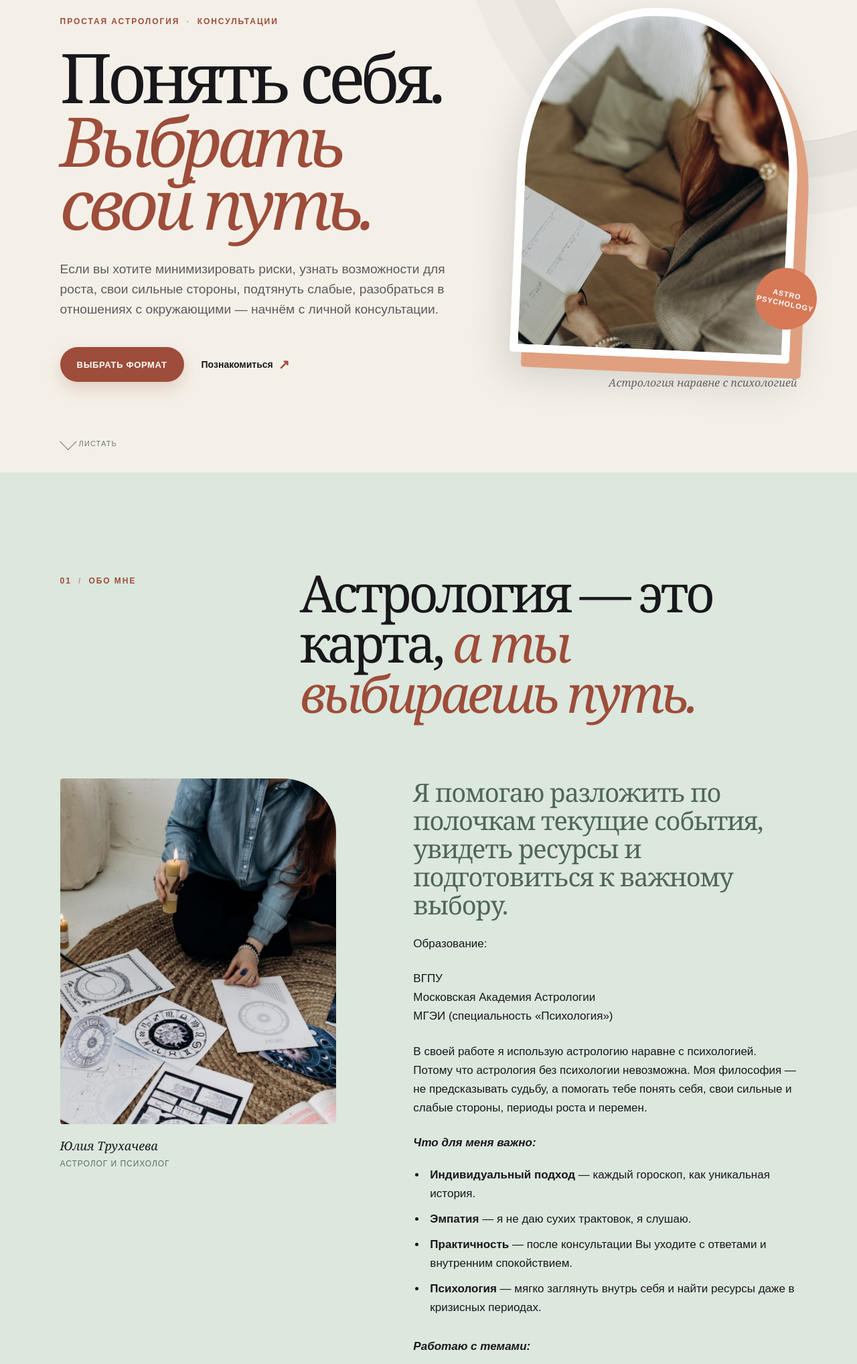
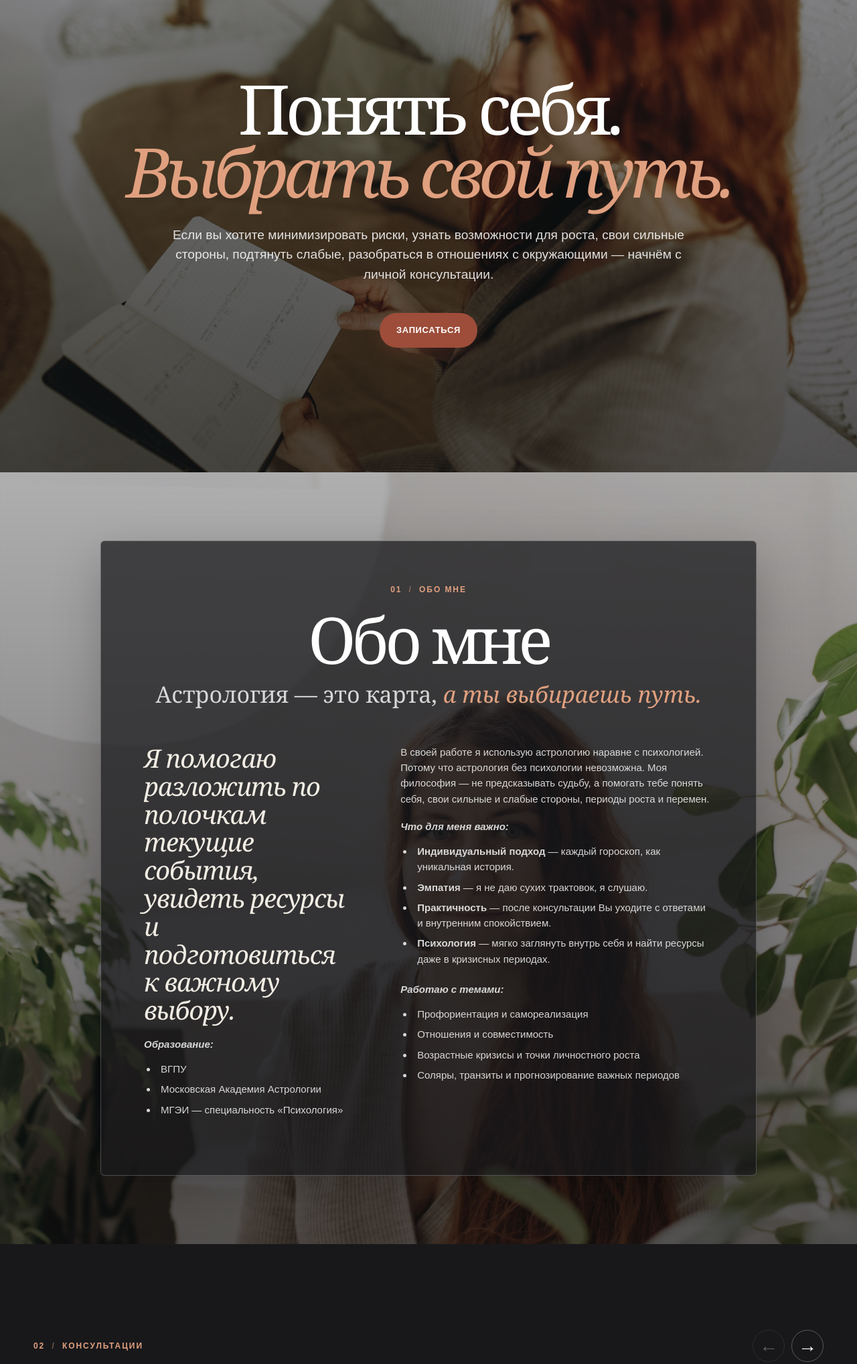
Before and after one commit to T-Damer/simply-astro, a plain HTML site: page index.html in a window 1280 px wide. Shown: the part 95-2131 px from the top of the page at 67% size. Drawn offline with Linux system fonts and the light colour scheme.

Commit message:
Polish astrology landing page

```diff
--- a/index.html
+++ b/index.html
@@ -5,57 +5,58 @@
   <meta name="viewport" content="width=device-width, initial-scale=1.0">
   <meta name="description" content="Профориентация и самореализация, прогнозирование важных периодов жизни, помощь в переходный период.">
   <title>Простая астрология</title>
+  <meta property="og:type" content="website">
+  <meta property="og:title" content="Юлия Трухачева — Простая астрология">
+  <meta property="og:description" content="Астрология и психология для самореализации, отношений и точек роста.">
+  <meta property="og:image" content="assets/og-image.png">
+  <meta property="og:image:width" content="1200">
+  <meta property="og:image:height" content="630">
+  <meta property="og:image:alt" content="Юлия Трухачева — астрология и психология">
+  <meta name="twitter:card" content="summary_large_image">
+  <meta name="twitter:title" content="Юлия Трухачева — Простая астрология">
+  <meta name="twitter:description" content="Астрология и психология для самореализации, отношений и точек роста.">
+  <meta name="twitter:image" content="assets/og-image.png">
+  <link rel="icon" type="image/svg+xml" href="assets/favicon.svg">
+  <link rel="alternate icon" type="image/png" href="assets/favicon.png">
   <link rel="stylesheet" href="styles.css">
 </head>
 <body class="page">
   <main class="page__content">
-    <section class="hero" id="top">
+    <section class="hero" id="top" aria-labelledby="hero-title">
       <div class="hero__content">
-        <p class="section-label hero__label">Простая астрология <span>·</span> консультации</p>
-        <h1 class="hero__title">Понять себя.<br><em>Выбрать свой путь.</em></h1>
+        <h1 class="hero__title" id="hero-title">Понять себя.<br><em>Выбрать свой путь.</em></h1>
         <p class="hero__description">
           Если вы хотите минимизировать риски, узнать возможности для роста,
           свои сильные стороны, подтянуть слабые, разобраться в отношениях
           с окружающими — начнём с личной консультации.
         </p>
         <div class="hero__actions">
-          <a class="button button--primary" href="#services">Выбрать формат</a>
-          <a class="text-link" href="#about">Познакомиться <span aria-hidden="true">↗</span></a>
+          <a class="button button--primary" href="#contacts">Записаться</a>
         </div>
       </div>
-
-      <div class="hero__media">
-        <div class="hero__image-frame">
-          <img class="hero__image" src="assets/images/IMG_7419.JPG" alt="Консультация и запись наблюдений">
-        </div>
-        <div class="hero__badge" aria-hidden="true">ASTRO<br>PSYCHOLOGY</div>
-        <p class="hero__caption">Астрология наравне с психологией</p>
-      </div>
-
-      <a class="scroll-hint" href="#about" aria-label="Перейти к разделу «Обо мне»">
-        <span class="scroll-hint__icon" aria-hidden="true"></span>
-        <span class="scroll-hint__text">Листать</span>
-      </a>
     </section>
 
-    <section class="about" id="about">
+    <section class="about" id="about" aria-labelledby="about-title">
+      <div class="about__card">
         <div class="about__header">
           <p class="section-label">01 <span>/</span> обо мне</p>
-        <h2 class="about__title">Астрология — это карта, <em>а ты выбираешь путь.</em></h2>
+          <h2 class="about__title" id="about-title">Обо мне</h2>
+          <p class="about__subtitle">Астрология — это карта, <em>а ты выбираешь путь.</em></p>
         </div>
 
         <div class="about__body">
-        <div class="about__media">
-          <img class="about__image" src="assets/images/IMGL6069.jpg" alt="Юлия Трухачева">
-          <p class="about__caption">Юлия Трухачева<br><span>астролог и психолог</span></p>
+          <div class="about__column about__text">
+            <p class="about__lead">Я помогаю разложить по полочкам текущие события, увидеть ресурсы и подготовиться к важному выбору.</p>
+
+            <p><strong><em>Образование:</em></strong></p>
+            <ul class="about__education">
+              <li>ВГПУ</li>
+              <li>Московская Академия Астрологии</li>
+              <li>МГЭИ — специальность «Психология»</li>
+            </ul>
           </div>
 
-        <div class="about__text">
-          <p class="about__lead">Я помогаю разложить по полочкам текущие события, увидеть ресурсы и подготовиться к важному выбору.</p>
-
-          <p>Образование:</p>
-          <p>ВГПУ<br>Московская Академия Астрологии<br>МГЭИ (специальность «Психология»)</p>
-
+          <div class="about__column about__text">
             <p>
               В своей работе я использую астрологию наравне с психологией.
               Потому что астрология без психологии невозможна. Моя философия —
@@ -80,16 +81,19 @@
             </ul>
           </div>
         </div>
+      </div>
     </section>
 
-    <section class="services" id="services" aria-labelledby="services-title">
+    <section class="services" id="services" aria-labelledby="services-label">
       <div class="services__header">
-        <p class="section-label">02 <span>/</span> консультации</p>
-        <h2 class="services__title" id="services-title">Выберите формат работы</h2>
-        <p class="services__hint">Карточки можно листать в сторону</p>
+        <p class="section-label" id="services-label">02 <span>/</span> консультации</p>
+        <div class="services__controls" aria-label="Навигация по форматам">
+          <button class="services__arrow" type="button" data-services-direction="prev" aria-label="Предыдущая карточка" aria-controls="services-track">←</button>
+          <button class="services__arrow" type="button" data-services-direction="next" aria-label="Следующая карточка" aria-controls="services-track">→</button>
+        </div>
       </div>
 
-      <div class="services__track" role="list">
+      <div class="services__track" id="services-track" role="list">
         <article class="service-card" role="listitem">
           <div class="service-card__number">01</div>
           <img class="service-card__image" src="assets/images/IMGL6008.jpg" alt="Анализ карты под запрос">
@@ -166,5 +170,6 @@
       </ul>
     </section>
   </main>
+  <script src="script.js" defer></script>
 </body>
 </html>
--- a/styles.css
+++ b/styles.css
@@ -59,57 +59,48 @@ a {
 
 .hero {
   display: grid;
-  grid-template-columns: minmax(0, 1fr) minmax(340px, .72fr);
-  gap: clamp(40px, 8vw, 120px);
-  align-items: center;
-  min-height: min(900px, 100svh);
-  padding: 80px max(24px, 7vw) 96px;
+  min-height: min(820px, 100svh);
+  padding: 80px max(24px, 7vw);
   position: relative;
   overflow: hidden;
-  background: var(--color-paper);
-}
-
-.hero::before {
-  width: 58vw;
-  height: 58vw;
-  position: absolute;
-  top: -34vw;
-  right: -20vw;
-  border: 1px solid rgba(24, 23, 27, .12);
-  border-radius: 50%;
-  box-shadow: 0 0 0 54px rgba(24, 23, 27, .03), 0 0 0 108px rgba(24, 23, 27, .025);
-  content: "";
+  place-items: center;
+  isolation: isolate;
+  background:
+    linear-gradient(180deg, rgba(20, 17, 15, .42), rgba(20, 17, 15, .68)),
+    url("assets/images/IMG_7419.JPG") center / cover no-repeat;
 }
 
 .hero__content {
-  max-width: 690px;
+  max-width: 980px;
   position: relative;
   z-index: 1;
-}
-
-.hero__label {
-  color: var(--color-accent-dark);
+  text-align: center;
 }
 
 .hero__title {
-  margin: 28px 0 0;
+  margin: 24px 0 0;
   font-family: var(--font-serif);
   font-size: clamp(56px, 8vw, 116px);
   font-weight: 400;
   letter-spacing: -.07em;
   line-height: .92;
+  color: #fff;
 }
 
-.hero__title em,
+.hero__title em {
+  color: var(--color-contact);
+  font-style: italic;
+}
+
 .about__title em {
   color: var(--color-accent-dark);
   font-style: italic;
 }
 
 .hero__description {
-  max-width: 600px;
-  margin: 36px 0 0;
-  color: #5d5a5d;
+  max-width: 820px;
+  margin: 32px auto 0;
+  color: rgba(255, 255, 255, .86);
   font-size: clamp(17px, 1.5vw, 21px);
   line-height: 1.55;
 }
@@ -119,6 +110,7 @@ a {
   flex-wrap: wrap;
   gap: 26px;
   align-items: center;
+  justify-content: center;
   margin-top: 42px;
 }
 
@@ -160,192 +152,95 @@ a {
   background: #f2ede4;
 }
 
-.text-link {
-  display: inline-flex;
-  gap: 8px;
-  align-items: center;
-  color: var(--color-ink);
-  font-size: 14px;
-  font-weight: 700;
-  text-decoration: none;
+.about {
+  display: grid;
+  min-height: min(900px, 100svh);
+  padding: clamp(56px, 8vw, 104px) max(24px, 7vw);
+  position: relative;
+  place-items: center;
+  isolation: isolate;
+  color: #fff;
+  background:
+    linear-gradient(180deg, rgba(20, 17, 15, .3), rgba(20, 17, 15, .68)),
+    url("assets/images/IMGL6008.jpg") center 22% / cover no-repeat;
 }
 
-.text-link span {
-  color: var(--color-accent-dark);
-  font-size: 20px;
-  transition: transform .2s ease;
-}
-
-.text-link:hover span {
-  transform: translate(3px, -3px);
-}
-
-.hero__media {
-  max-width: 520px;
-  position: relative;
-  justify-self: end;
-  z-index: 1;
-}
-
-.hero__image-frame {
-  aspect-ratio: 4 / 5;
-  overflow: hidden;
-  border: 12px solid #fff;
-  border-radius: 48% 48% 5px 5px;
-  box-shadow: 18px 22px 0 var(--color-contact), 0 26px 60px rgba(24, 23, 27, .18);
-  transform: rotate(2.5deg);
-}
-
-.hero__image {
-  width: 100%;
-  height: 100%;
-  object-fit: cover;
-  filter: saturate(.82);
-}
-
-.hero__badge {
-  display: grid;
-  width: 92px;
-  height: 92px;
-  position: absolute;
-  right: -30px;
-  bottom: 90px;
-  place-items: center;
-  border-radius: 50%;
-  color: #fff;
-  background: var(--color-accent);
-  font-size: 11px;
-  font-weight: 700;
-  letter-spacing: .08em;
-  line-height: 1.3;
-  text-align: center;
-  transform: rotate(12deg);
-}
-
-.hero__caption {
-  margin: 26px 0 0;
-  color: #6c6769;
-  font-family: var(--font-serif);
-  font-size: 16px;
-  font-style: italic;
-  text-align: right;
-}
-
-.scroll-hint {
-  display: flex;
-  gap: 10px;
-  align-items: center;
-  position: absolute;
-  bottom: 34px;
-  left: max(24px, 7vw);
-  color: #777175;
-  font-size: 11px;
-  letter-spacing: .1em;
-  text-decoration: none;
-  text-transform: uppercase;
-}
-
-.scroll-hint__icon {
-  width: 18px;
-  height: 18px;
-  border-right: 1px solid currentColor;
-  border-bottom: 1px solid currentColor;
-  transform: rotate(45deg) translateY(-4px);
-}
-
-.about {
-  padding: clamp(100px, 12vw, 170px) max(24px, 7vw);
-  color: var(--color-ink);
-  background: var(--color-soft);
-}
-
-.about__header,
-.about__body {
-  width: min(100%, var(--content-width));
-  margin-inline: auto;
+.about__card {
+  width: min(100%, 980px);
+  padding: clamp(32px, 5vw, 64px);
+  border: 1px solid rgba(255, 255, 255, .22);
+  border-radius: 6px;
+  background: rgba(24, 24, 27, .72);
+  box-shadow: 0 24px 70px rgba(0, 0, 0, .22);
 }
 
 .about__header {
-  display: grid;
-  grid-template-columns: .6fr 1.4fr;
-  gap: 40px;
-  align-items: start;
+  width: auto;
+  margin-inline: auto;
+  text-align: center;
+}
+
+.about__header .section-label {
+  color: var(--color-contact);
 }
 
 .about__title {
-  max-width: 800px;
-  margin: -12px 0 0;
+  margin: 18px 0 0;
   font-family: var(--font-serif);
-  font-size: clamp(42px, 6vw, 80px);
+  font-size: clamp(52px, 8vw, 96px);
   font-weight: 400;
   letter-spacing: -.06em;
   line-height: .98;
 }
 
+.about__subtitle {
+  margin: 18px 0 0;
+  color: rgba(255, 255, 255, .8);
+  font-family: var(--font-serif);
+  font-size: clamp(22px, 3vw, 34px);
+  line-height: 1.05;
+}
+
+.about__subtitle em {
+  color: var(--color-contact);
+}
+
 .about__body {
   display: grid;
-  grid-template-columns: minmax(250px, .72fr) minmax(0, 1fr);
-  gap: clamp(48px, 9vw, 140px);
+  grid-template-columns: .8fr 1.2fr;
+  gap: clamp(32px, 6vw, 72px);
+  width: auto;
   align-items: start;
-  margin-top: 90px;
-}
-
-.about__media {
-  position: sticky;
-  top: 32px;
-}
-
-.about__image {
-  width: 100%;
-  aspect-ratio: 4 / 5;
-  object-fit: cover;
-  border-radius: 4px 80px 4px 4px;
-  filter: saturate(.8);
-}
-
-.about__caption {
-  margin: 20px 0 0;
-  font-family: var(--font-serif);
-  font-size: 18px;
-  font-style: italic;
-  line-height: 1.35;
-}
-
-.about__caption span {
-  color: #5c705e;
-  font-family: var(--font-sans);
-  font-size: 12px;
-  font-style: normal;
-  letter-spacing: .08em;
-  text-transform: uppercase;
+  margin-top: clamp(36px, 5vw, 56px);
 }
 
 .about__text {
-  max-width: 640px;
-  font-size: 17px;
-  line-height: 1.65;
+  max-width: none;
+  color: rgba(255, 255, 255, .82);
+  font-size: 15px;
+  line-height: 1.55;
 }
 
 .about__text p {
-  margin: 0 0 24px;
+  margin: 0 0 18px;
 }
 
 .about__lead {
-  max-width: 570px;
-  color: #4f6755;
+  color: #f2ede4;
   font-family: var(--font-serif);
   font-size: clamp(25px, 3vw, 38px);
+  font-style: italic;
   letter-spacing: -.03em;
   line-height: 1.1;
 }
 
 .about__text ul {
-  margin: -4px 0 30px;
+  margin: -4px 0 22px;
   padding-left: 20px;
 }
 
 .about__text li {
-  margin: 10px 0;
+  margin: 7px 0;
   padding-left: 5px;
 }
 
@@ -356,6 +251,9 @@ a {
 }
 
 .services__header {
+  display: flex;
+  align-items: center;
+  justify-content: space-between;
   width: min(100% - 48px, var(--content-width));
   margin-inline: auto;
 }
@@ -364,28 +262,44 @@ a {
   color: var(--color-contact);
 }
 
-.services__title {
-  max-width: 720px;
-  margin: 22px 0 0;
-  font-family: var(--font-serif);
-  font-size: clamp(48px, 7vw, 92px);
-  font-weight: 400;
-  letter-spacing: -.07em;
-  line-height: .95;
+.services__controls {
+  display: flex;
+  gap: 10px;
 }
 
-.services__hint {
-  margin: 20px 0 0;
-  color: var(--color-card-muted);
-  font-size: 15px;
+.services__arrow {
+  display: grid;
+  width: 48px;
+  height: 48px;
+  place-items: center;
+  border: 1px solid rgba(255, 255, 255, .28);
+  border-radius: 50%;
+  color: #fff;
+  background: transparent;
+  cursor: pointer;
+  font: 28px/1 var(--font-sans);
+  transition: background-color .2s ease, border-color .2s ease, color .2s ease;
+}
+
+.services__arrow:hover:not(:disabled),
+.services__arrow:focus-visible {
+  border-color: var(--color-contact);
+  color: var(--color-ink);
+  background: var(--color-contact);
+}
+
+.services__arrow:disabled {
+  cursor: default;
+  opacity: .3;
 }
 
 .services__track {
   display: flex;
   gap: 20px;
   overflow-x: auto;
-  margin-top: 56px;
-  padding: 0 max(24px, calc((100vw - var(--content-width)) / 2)) 28px;
+  width: min(calc(100% - 48px), var(--content-width));
+  margin: 36px auto 0;
+  padding: 0 0 28px;
   scroll-snap-type: x mandatory;
   scrollbar-color: var(--color-contact) transparent;
   scrollbar-width: thin;
@@ -402,12 +316,12 @@ a {
   border-radius: 4px;
   background: var(--color-card);
   scroll-snap-align: start;
-  transition: border-color .2s ease, transform .2s ease;
+  transition: border-color .2s ease, background-color .2s ease;
 }
 
 .service-card:hover {
   border-color: rgba(224, 160, 127, .8);
-  transform: translateY(-6px);
+  background: #303036;
 }
 
 .service-card__number {
@@ -423,7 +337,8 @@ a {
 .service-card__image {
   width: 100%;
   aspect-ratio: 4 / 3;
-  object-fit: cover;
+  object-fit: contain;
+  background: #313136;
   filter: saturate(.75);
 }
 
@@ -519,6 +434,7 @@ a {
   margin: 24px 0 0;
   color: #5b403a;
   font-size: 17px;
+  font-style: italic;
   line-height: 1.5;
 }
 
@@ -554,53 +470,34 @@ a {
 
 @media (max-width: 760px) {
   .hero {
-    grid-template-columns: 1fr;
-    min-height: auto;
-    padding-top: 64px;
-    padding-bottom: 112px;
+    min-height: 680px;
+    padding-block: 64px 80px;
+    background-position: 58% center;
   }
 
-  .hero::before {
-    width: 90vw;
-    height: 90vw;
-    top: -35vw;
-    right: -45vw;
+  .about {
+    min-height: auto;
+    padding: 64px 20px;
   }
 
-  .hero__media {
-    width: min(82vw, 430px);
-    margin: 30px auto 0;
-    justify-self: center;
-  }
-
-  .hero__badge {
-    right: -10px;
-  }
-
-  .hero__caption {
-    text-align: left;
-  }
-
-  .scroll-hint {
-    bottom: 32px;
-  }
-
-  .about__header,
-  .about__body {
-    grid-template-columns: 1fr;
-  }
-
-  .about__title {
-    margin-top: 18px;
+  .about__card {
+    padding: 32px 24px;
   }
 
   .about__body {
-    margin-top: 56px;
+    grid-template-columns: 1fr;
+    gap: 32px;
+    margin-top: 36px;
   }
 
-  .about__media {
-    max-width: 430px;
-    position: static;
+  .services__header {
+    align-items: flex-start;
+    gap: 16px;
+  }
+
+  .services__arrow {
+    width: 42px;
+    height: 42px;
   }
 
   .social {
```
Also changed, not shown: script.js (added, +31 -0 lines), assets/favicon.png (added), assets/favicon.svg (added), assets/og-image.png (added). Lines whose indentation alone changed are shown as unchanged.
